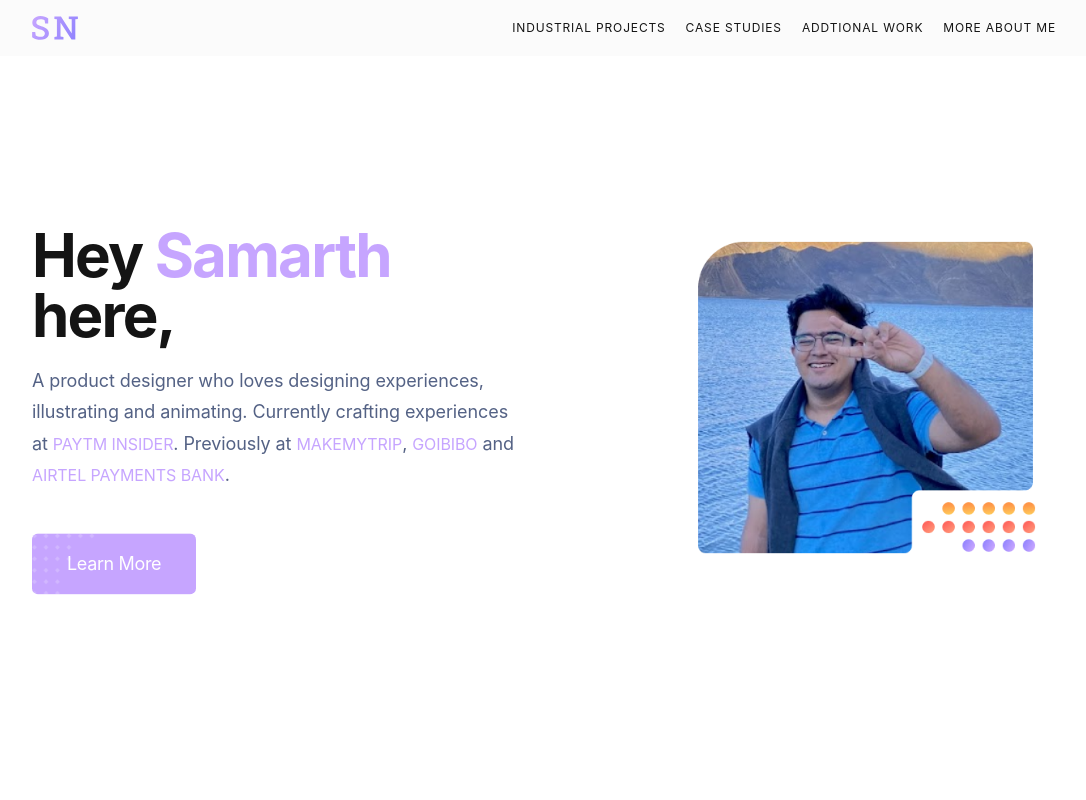
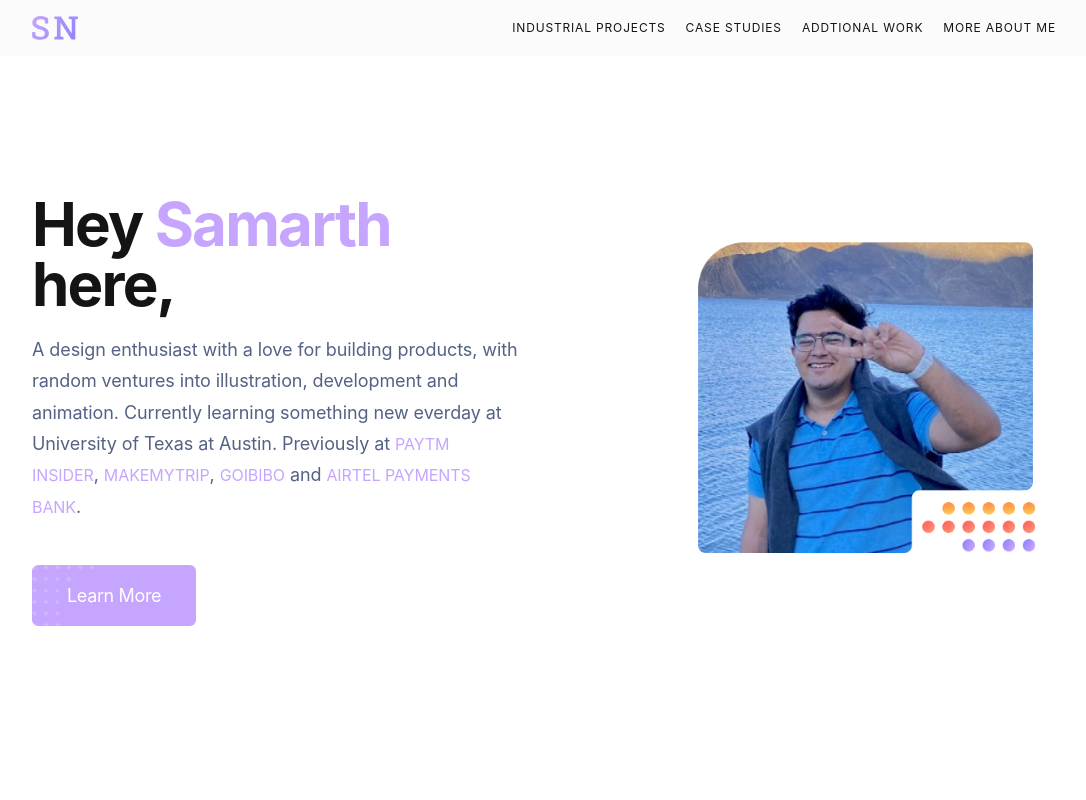
Before and after one commit to samarthdesigns/samarthdesigns.github.io, a React (Create React App) app: page / in a window 1280 px wide. Shown: the top 800 px of the page, without its empty margins (96-1182 px from the left). Built offline with nearby package versions, Linux system fonts and the light colour scheme.

Commit message:
Update home.js

```diff
--- a/src/webpages/home.js
+++ b/src/webpages/home.js
@@ -87,7 +87,7 @@ function Home() {
 
             <h1>Hey <span>Samarth</span> here,</h1>
 
-            <p>A product designer who loves designing experiences, illustrating and animating. Currently crafting experiences at <a href="https://insider.in/online" target="_blank" class="insider">Paytm Insider</a>. Previously at <a href="https://www.makemytrip.com/" target="_blank" class="makemytrip">MakeMyTrip</a>, <a href="https://www.goibibo.com/" target="_blank" class="goibibo">GoIbibo</a> and <a href="https://www.airtel.in/bank/" target="_blank" class="airtel">Airtel Payments Bank</a>.</p>
+            <p>A design enthusiast with a love for building products, with random ventures into illustration, development and animation. Currently learning something new everday at University of Texas at Austin. Previously at <a href="https://insider.in/online" target="_blank" class="insider">Paytm Insider</a>, <a href="https://www.makemytrip.com/" target="_blank" class="makemytrip">MakeMyTrip</a>, <a href="https://www.goibibo.com/" target="_blank" class="goibibo">GoIbibo</a> and <a href="https://www.airtel.in/bank/" target="_blank" class="airtel">Airtel Payments Bank</a>.</p>
 
             <div class="button" onClick={learnMore}>Learn More</div>
 
```
